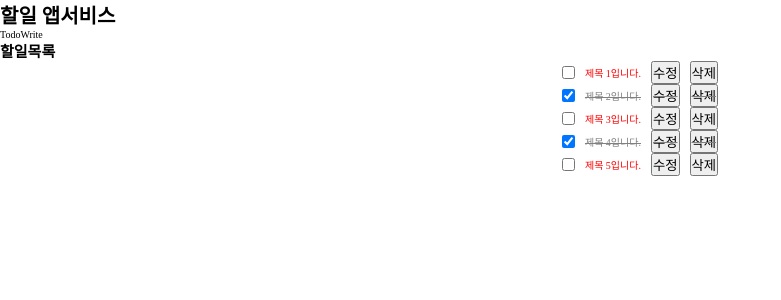
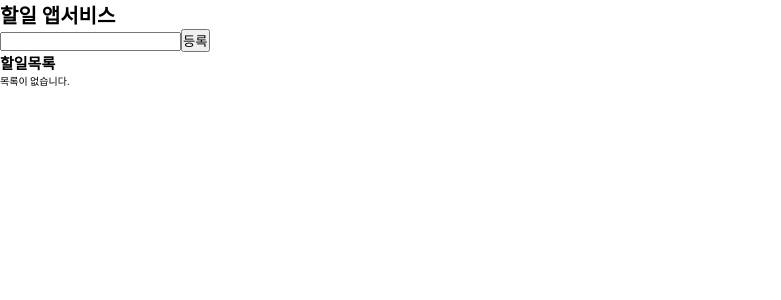
Before and after one commit to maintainline/til_react_cra_ts, a React (Create React App) app: page / in a window 1280 px wide. Shown: the top 300 px of the page, without its empty margins (0-781 px from the left). Built offline with nearby package versions, Linux system fonts and the light colour scheme.

Commit message:
[docs] todo 앱 제작하기

```diff
--- a/src/App.tsx
+++ b/src/App.tsx
@@ -5,15 +5,10 @@ import TodoWrite from './components/todos/TodoWrite';
 // 공통으로 사용하는 type 정의 및 interface 는 별도의 폴더에 보관하자.
 import { ITodoType, TodoType } from './types/todoType';
 import TodoItem from './components/todos/TodoItem';
+import { title } from 'process';
 
 // 테스트를 위한 목업 데이터(/src/api/dummy.ts 추천)
-const initialTodos: TodoType[] = [
-  { id: 'a', title: '제목 1입니다.', completed: false },
-  { id: 'b', title: '제목 2입니다.', completed: true },
-  { id: 'c', title: '제목 3입니다.', completed: false },
-  { id: 'd', title: '제목 4입니다.', completed: true },
-  { id: 'e', title: '제목 5입니다.', completed: false },
-];
+const initialTodos: TodoType[] = [];
 
 function App(): JSX.Element {
   //ts
@@ -21,9 +16,14 @@ function App(): JSX.Element {
   const [todos, setTodos] = useState<(ITodoType | TodoType)[]>(initialTodos);
 
   // todos를 업데이트 하는 함수
-  const handleTodoUpdate = (): void => {
-    //setTodos()
+  const handleTodoUpdate = (newTodo: TodoType): void => {
+    // 아래는 prev : 현재 최신 state 를 나타냄
+    // setTodos(prev=>[newTodo, ...prev])
+
+    const arr: TodoType[] = [newTodo, ...todos];
+    setTodos(arr);
   };
+
   //todo 목록에서 실행할 함수들
   const onToggle = (id: string): void => {
     console.log('onToggle:', id);
@@ -33,14 +33,21 @@ function App(): JSX.Element {
     );
     setTodos(arr);
   };
+
   const onDelete = (id: string): void => {
     console.log('onDelete:', id);
     // 전달받은 ID 를 제외한 나머지만 모아서 목록 변경
     const arr: TodoType[] = todos.filter(todo => todo.id !== id);
     setTodos(arr);
   };
-  const onEdit = (): void => {
-    console.log('onEdit');
+
+  const onEdit = (id: string, newTitle: string): void => {
+    // 아이디와 새로운 타이틀을 알 수 있다.
+    // 아이디를 이용해서 해당 타이틀을 수정하고 업데이트 해보자
+    const arr: TodoType[] = todos.map(todo =>
+      todo.id === id ? { ...todo, title: newTitle } : todo,
+    );
+    setTodos(arr);
   };
   //tsx
   return (
--- a/src/components/todos/TodoItem.tsx
+++ b/src/components/todos/TodoItem.tsx
@@ -1,16 +1,52 @@
 import { TodoType } from '@/types/todoType';
+import { KeyboardEvent, useState } from 'react';
 
 type TodoItemProps = {
   todo: TodoType;
   onToggle: (id: string) => void;
   onDelete: (id: string) => void;
-  onEdit: () => void;
+  onEdit: (id: string, newTitle: string) => void;
 };
 const TodoItem = ({ todo, onToggle, onDelete, onEdit }: TodoItemProps) => {
+  //js
+  // 현재 Edit 상태인지 아닌지 관리
+  const [isEdit, setIsEdit] = useState<boolean>(false);
+  //Edit 상태라면 입력중인 title 내용 관리
+  const [editTitle, setEditTitle] = useState<string>(todo.title);
+
   // 수정은 별도의 입력창 구성으로 수정 후  값만 업데이트
   const handleEdit = () => {
     console.log('여기에서 내용을 수정하는 기능 작성 후 완료된 데이터 전송');
-    onEdit();
+    //isEdit 을 true 로 변셩
+    setIsEdit(true);
+  };
+
+  const handleKeyDown = (e: KeyboardEvent<HTMLInputElement>) => {
+    if (e.key === 'Enter') {
+      handleEditSave();
+    }
+    if (e.key === 'Escape') {
+      handleEditCancel();
+    }
+  };
+  // 수정후 저장
+  const handleEditSave = () => {
+    console.log('수정완료 저장');
+    //1. 업데이트 해줌
+    if (editTitle.trim()) {
+      // 변경되어야 할 id , 새로운 타이틀 전달
+      onEdit(todo.id, editTitle);
+      //2. 상태는 isEdit 을 false 로 변경
+      setIsEdit(false);
+    }
+  };
+
+  // 수정 취소 기능
+  const handleEditCancel = () => {
+    // 1.editTitle 을 원래대로 돌리기
+    setEditTitle(todo.title);
+    // 2.isEdit 을 false로 설정하기
+    setIsEdit(false);
   };
 
   //css 객체 만들기
@@ -22,12 +58,29 @@ const TodoItem = ({ todo, onToggle, onDelete, onEdit }: TodoItemProps) => {
     color: todo.completed ? 'gray' : 'red',
     textDecoration: todo.completed ? 'line-through' : 'none',
   };
+
+  //jsx
   return (
     <li style={liStyle}>
-      <input type="checkbox" onChange={() => onToggle(todo.id)} checked={todo.completed} />
-      <span>{todo.title}</span>
-      <button onClick={handleEdit}>수정</button>
-      <button onClick={() => onDelete(todo.id)}>삭제</button>
+      {isEdit ? (
+        <>
+          <input
+            type="text"
+            value={editTitle}
+            onChange={e => setEditTitle(e.target.value)}
+            onKeyDown={handleKeyDown}
+          />
+          <button onClick={handleEditSave}>저장</button>
+          <button onClick={handleEditCancel}>취소</button>
+        </>
+      ) : (
+        <>
+          <input type="checkbox" onChange={() => onToggle(todo.id)} checked={todo.completed} />
+          <span>{todo.title}</span>
+          <button onClick={handleEdit}>수정</button>
+          <button onClick={() => onDelete(todo.id)}>삭제</button>
+        </>
+      )}
     </li>
   );
 };
--- a/src/components/todos/TodoList.tsx
+++ b/src/components/todos/TodoList.tsx
@@ -6,7 +6,7 @@ type TodoListProps = {
   todos: TodoType[];
   onToggle: (id: string) => void;
   onDelete: (id: string) => void;
-  onEdit: () => void;
+  onEdit: (id: string, newTitle: string) => void;
 };
 
 const TodoList = ({ todos, onToggle, onDelete, onEdit }: TodoListProps): JSX.Element => {
--- a/src/components/todos/TodoWrite.tsx
+++ b/src/components/todos/TodoWrite.tsx
@@ -1,12 +1,51 @@
+import { useState } from 'react';
 import { TodoType } from '../../types/todoType';
 
 type TodoWriteProps = {
   setTodos: React.Dispatch<React.SetStateAction<TodoType[]>>;
-  handleTodoUpdate: () => void;
+  handleTodoUpdate: (newTodo: TodoType) => void;
 };
 
 const TodoWrite = ({ setTodos, handleTodoUpdate }: TodoWriteProps) => {
-  return <div>TodoWrite</div>;
+  //js
+  //1. 할일 제목 값 관리
+  const [title, setTilte] = useState<string>('');
+  // title 변경시 onchange 이벤트 처리해보기
+  const handleChange = (e: React.ChangeEvent<HTMLInputElement>) => {
+    setTilte(e.target.value);
+  };
+  const handleKeyDown = (e: React.KeyboardEvent<HTMLInputElement>) => {
+    //enter키를 입력시 처리
+    if (e.key === 'Enter') {
+      handleAdd();
+    }
+  };
+
+  //2. 새 할일 등록하기
+  const handleAdd = () => {
+    // 공백 입력 금지하기
+    if (title.trim()) {
+      //{id:"", title:"",completed:false}
+      const newTodo: TodoType = {
+        id: Date.now().toString(),
+        title: title,
+        completed: false,
+      };
+      // 예시 1. 만약 setTodo 등의 useState 를 활용한다면
+      // 아래는 prev : 현재 최신 state 를 나타냄
+      // setTodos(prev => [newTodo, ...prev]);
+      //2. 함수의 매개변수로 전달한다면
+      handleTodoUpdate(newTodo);
+      setTilte('');
+    }
+  };
+  //jsx
+  return (
+    <div>
+      <input type="text" value={title} onChange={e => handleChange(e)} onKeyDown={handleKeyDown} />
+      <button onClick={handleAdd}>등록</button>
+    </div>
+  );
 };
 
 export default TodoWrite;
```
Also changed, not shown: 1 other file (tests, documents, lock files or other folders).
